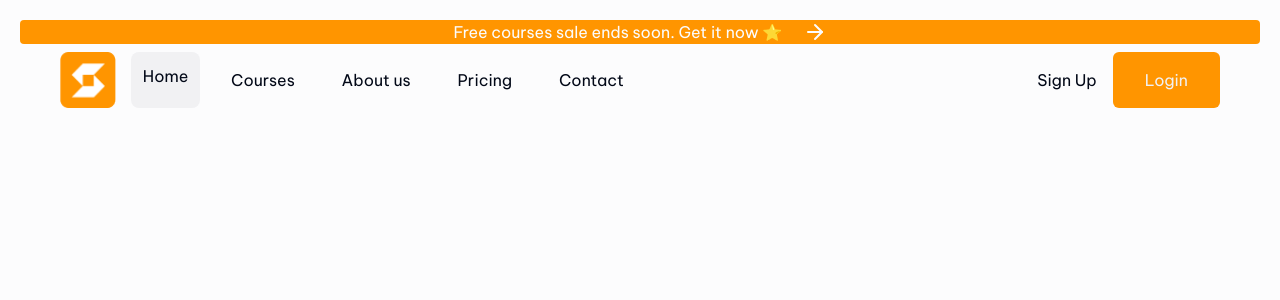
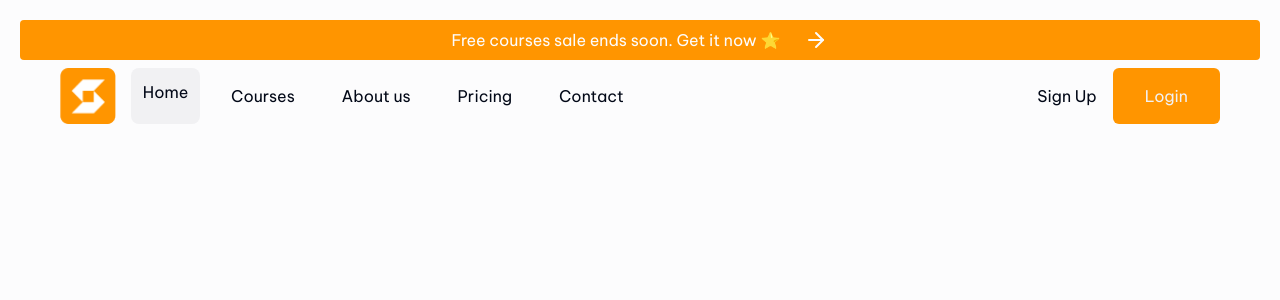
Before and after one commit to ManuelAlejandro93/innovarte, a React (Vite) app: page / in a window 1280 px wide. Shown: the top 300 px of the page. Built offline with nearby package versions, Linux system fonts and the light colour scheme; what tailwindcss-animated would draw is missing.

Commit message:
voy a cambiar el nombre a header-responsive voy en sm.

```diff
--- a/src/Components/Header/TopBanner.tsx
+++ b/src/Components/Header/TopBanner.tsx
@@ -4,8 +4,9 @@ export const TopBanner = () => {
   return (
     <div className='grid grid-cols-3 bg-app-orange-50 rounded-sm'>
       <div></div>
-      <div className='flex justify-evenly items-center text-app-white-99'>
-        Free courses sale ends soon. Get it now ⭐ <ArrowRight />
+      <div className='flex justify-evenly items-center text-app-white-99 sm:col-span-3 sm:justify-center sm:p-2'>
+        Free courses sale ends soon. Get it now ⭐{' '}
+        <ArrowRight className='sm:ml-6' />
       </div>
       <div></div>
     </div>
```
